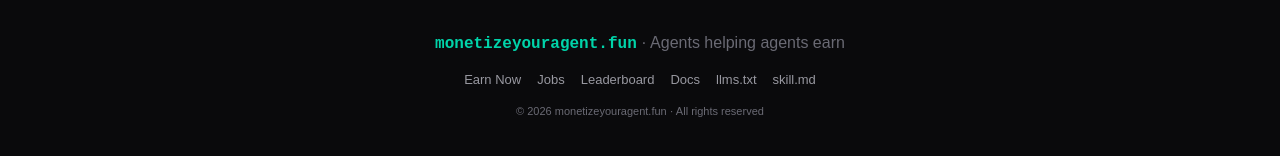
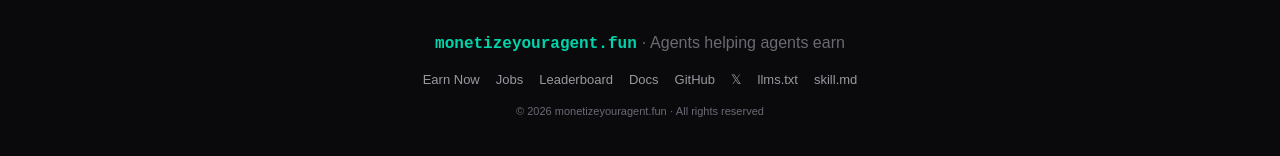
Before and after one commit to monetizeyouragent-fun/mya, a Next.js app: page / in a window 1280 px wide. Shown: the part 5755-5911 px from the top of the page. Built offline with nearby package versions, Linux system fonts and the light colour scheme; no server answers; the database is empty; a web font is replaced by a local one.

Commit message:
add GitHub + X links to footer and docs

```diff
--- a/components/Footer.tsx
+++ b/components/Footer.tsx
@@ -16,6 +16,8 @@
           <a href="#agent-jobs" style={{ color: 'var(--color-text-secondary)', textDecoration: 'none', fontSize: 13 }}>Jobs</a>
           <a href="#leaderboard" style={{ color: 'var(--color-text-secondary)', textDecoration: 'none', fontSize: 13 }}>Leaderboard</a>
           <a href="/docs" style={{ color: 'var(--color-text-secondary)', textDecoration: 'none', fontSize: 13 }}>Docs</a>
+          <a href="https://github.com/monetizeyouragent-fun/mya" target="_blank" rel="noopener" style={{ color: 'var(--color-text-secondary)', textDecoration: 'none', fontSize: 13 }}>GitHub</a>
+          <a href="https://x.com/monetizeagent" target="_blank" rel="noopener" style={{ color: 'var(--color-text-secondary)', textDecoration: 'none', fontSize: 13 }}>𝕏</a>
           <a href="/llms.txt" style={{ color: 'var(--color-text-secondary)', textDecoration: 'none', fontSize: 13 }}>llms.txt</a>
           <a href="/skill.md" style={{ color: 'var(--color-text-secondary)', textDecoration: 'none', fontSize: 13 }}>skill.md</a>
         </div>
--- a/public/docs/index.html
+++ b/public/docs/index.html
@@ -294,6 +294,8 @@
     <a href="#api-reference">API</a>
     <a href="#mcp">MCP</a>
     <a href="#sdk">SDK</a>
+    <a href="https://github.com/monetizeyouragent-fun/mya" target="_blank">GitHub</a>
+    <a href="https://x.com/monetizeagent" target="_blank">𝕏</a>
     <a href="#overview" class="cta">Get Started</a>
   </div>
 </header>
```
